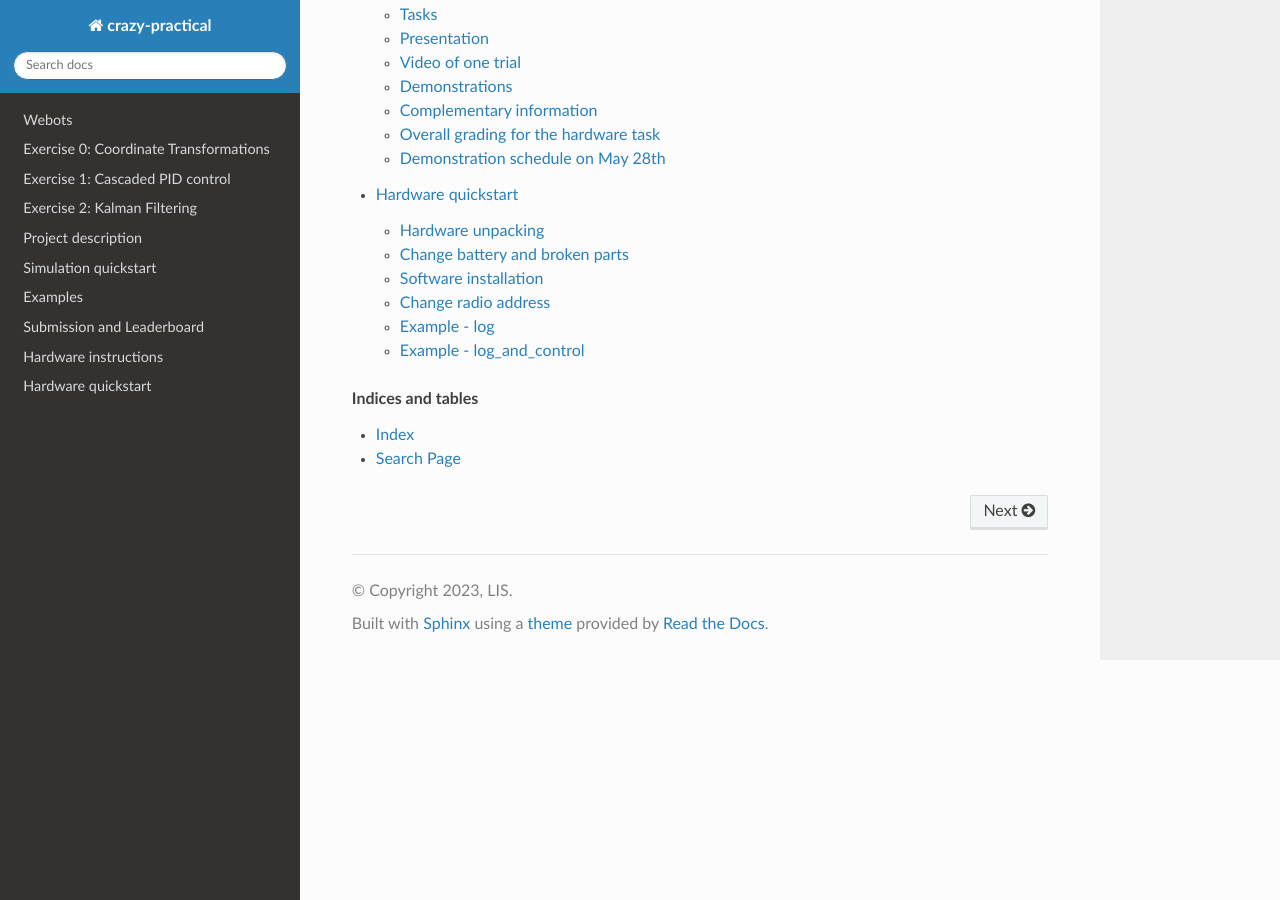
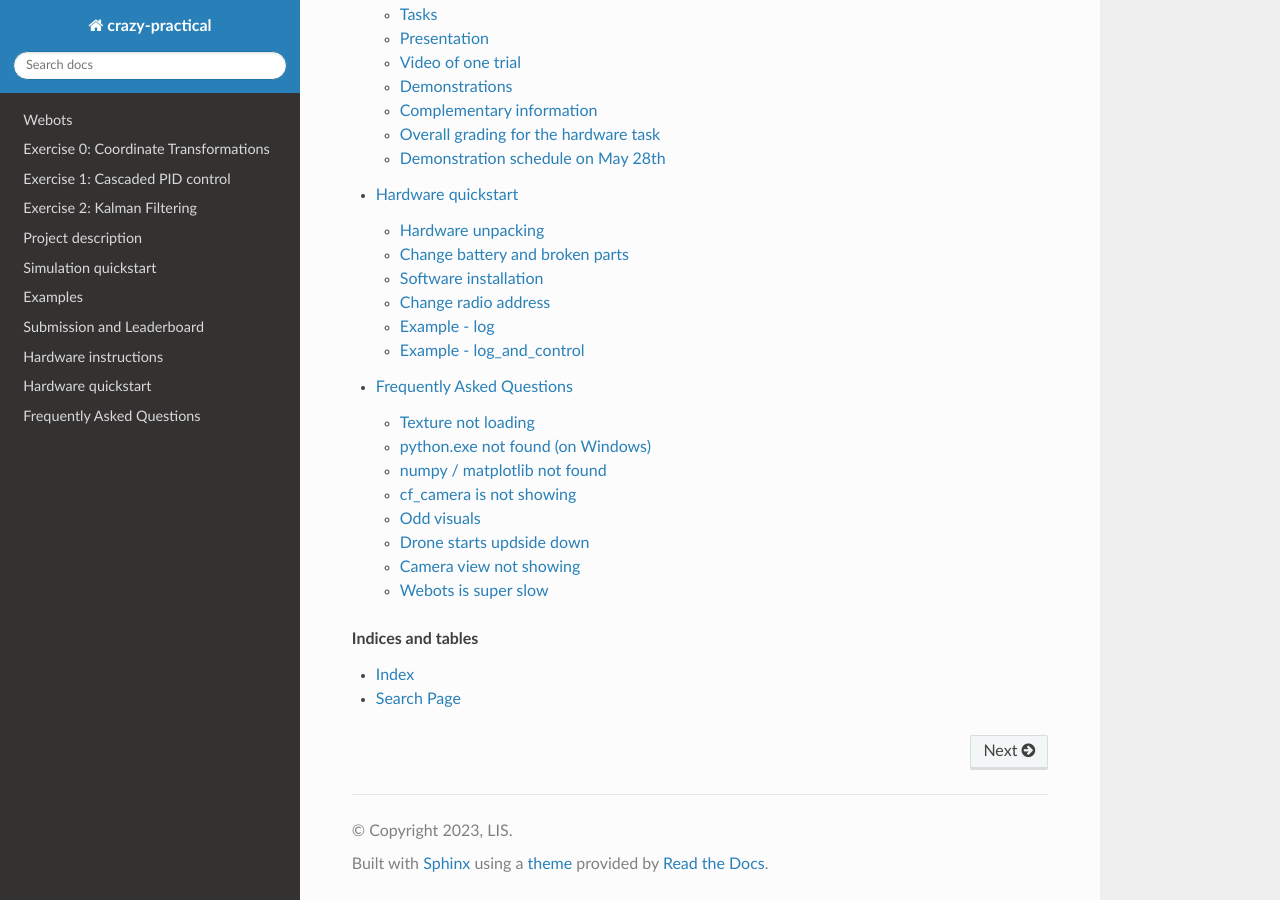
Before and after one commit to Ben-Jarvis/TEMP-crazy-tutorials-2024, a Sphinx documentation site: the page built from docs/index.rst, in a window 1280 px wide and 900 px high, scrolled down 1237 px. Built offline with Sphinx 7.4.7 and the Read the Docs theme 3.1.0, drawn with Linux system fonts in a browser that asks for light colours; some of the changed lines change nothing that is shown.

Commit message:
Added faqs

```diff
--- /dev/null
+++ b/docs/faq/faq.rst
@@ -0,0 +1,45 @@
+Frequently Asked Questions
+==================================================
+
+Texture not loading
+-------------
+Download the whole repo and not only the world file from github.
+
+python.exe not found (on Windows)
+-------------
+Usually an installation issue, can have any number of causes. Clean out any installed version of Python, downloading the official installer from python.org and checking “Add to path” when installing.
+If Python is already installed, it can be added to path so that Webots knows where to find it.
+If Python is installed without administrator access, it is usually somewhere in the users AppData folder, it should be added to the user path.
+Otherwise, if it is somewhere in Program Files, it should be added to system path. In this case, it is sufficient to close any Webots and terminal windows and reopen them, it should just work.
+If it is not in AppData or Program Files, it is just the shortcut in the start menu! It should not be necessary to modify the Webots preferences, as long as path is correctly configured.
+On Windows, it is also recommended to disable the Python app alias that opens the Windows Store. Adding “.exe” is usually not required in Windows (it appends this automatically).
+
+numpy / matplotlib not found
+-------------
+Usually a problem with conflicting Python installations.
+Install a self-contained Python virtual environment, that has its own clean Python runtime and pip packages, and point Webots directly to that executable (something like python path: /path/to/.venv/bin/python3, using .venv/bin/pip3 to install packages, maybe chmod +x is also required on macOS).
+
+cf_camera is not showing
+-------------
+Go to overlays / camera / show cf_camera.
+
+Odd visuals
+-------------
+Everything is black and the object outline is in white. If you pressed **shift+w** its on wireframe display, so to get it back press **shift+p** to get to plane rendering.
+
+Drone starts updside down
+-------------
+You overwrote the initial conditions by saving in webots. Just copy paste the world file from the github repo and reload.
+
+Camera view not showing
+-------------
+Right-click on the robot and in the scene tree, click overlays / camera devices / show cf_camera. If still not visible, click overlay on the bar and untick hide all cameras.
+
+Webots is super slow
+-------------
+Remove shadows to make it quicker. Tools / preferences / OpenGL / disable shadows, disable anti-aliasing.
+
+
+====================================================================================
+
+If your question still persist, rise your hand and ask a TA.
--- a/docs/index.rst
+++ b/docs/index.rst
@@ -24,6 +24,7 @@ This documentation shows the project description, step-by-step software implemen
    assignment/leaderboard
    assignment/hardware_instruction
    assignment/hardware_quickstart
+   faq/faq
 
 .. rubric:: Indices and tables
 
```
